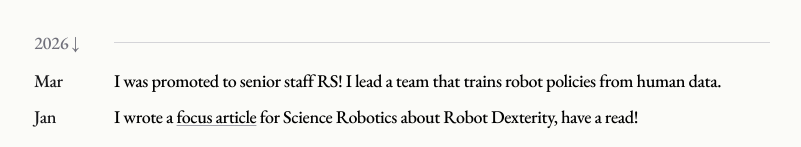
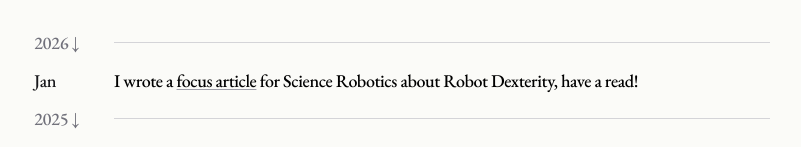
Before and after one commit to suddhu/suddhu.github.io, a Next.js app: page / in a window 1280 px wide. Shown: the part 489-636 px from the top of the page, without its empty margins (238-1039 px from the left). Built offline with nearby package versions, Linux system fonts and the light colour scheme.

Commit message:
docs: remove March promotion news item

```diff
--- a/components/sections/news-section.tsx
+++ b/components/sections/news-section.tsx
@@ -27,16 +27,6 @@ export function NewsSection() {
               2026 ↓
             </div>
             <div className="flex-1 border-t border-zinc-300 dark:border-zinc-700"></div>
-          </div>
-
-          <div className="flex gap-4 py-0.5">
-            <div className="w-16 flex-shrink-0 text-lg font-medium text-zinc-900 dark:text-zinc-100">
-              Mar
-            </div>
-            <div className="flex-1 text-lg text-black dark:text-zinc-300">
-              I was promoted to senior staff RS! I lead a team that trains robot
-              policies from human data.
-            </div>
           </div>
 
           <div className="flex gap-4 py-0.5">
```
